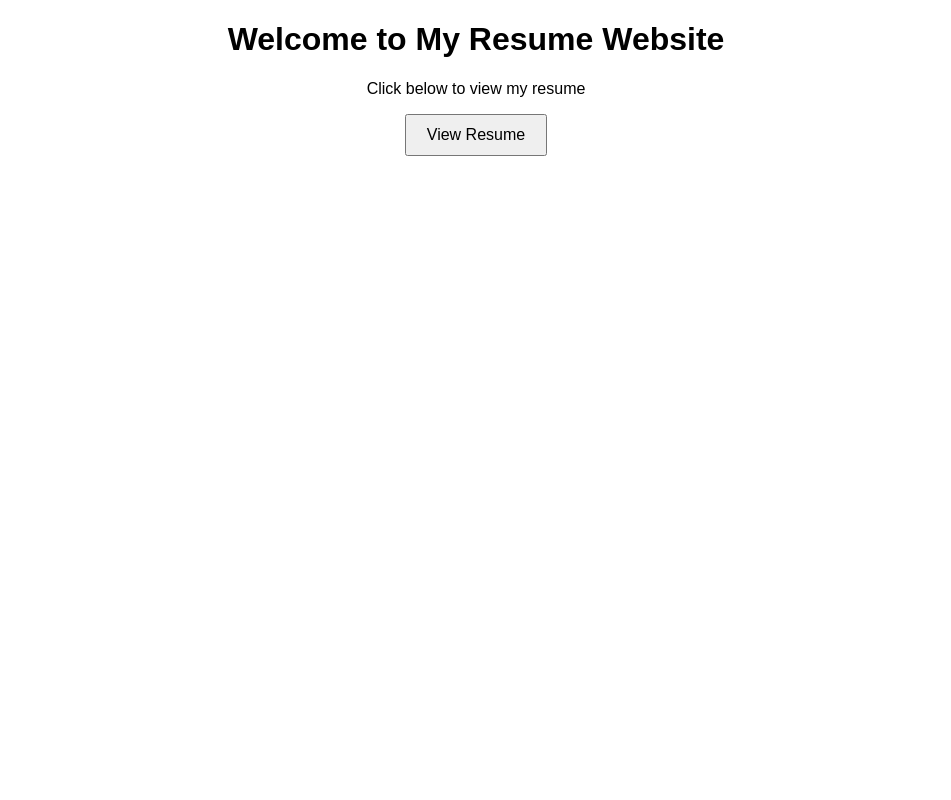
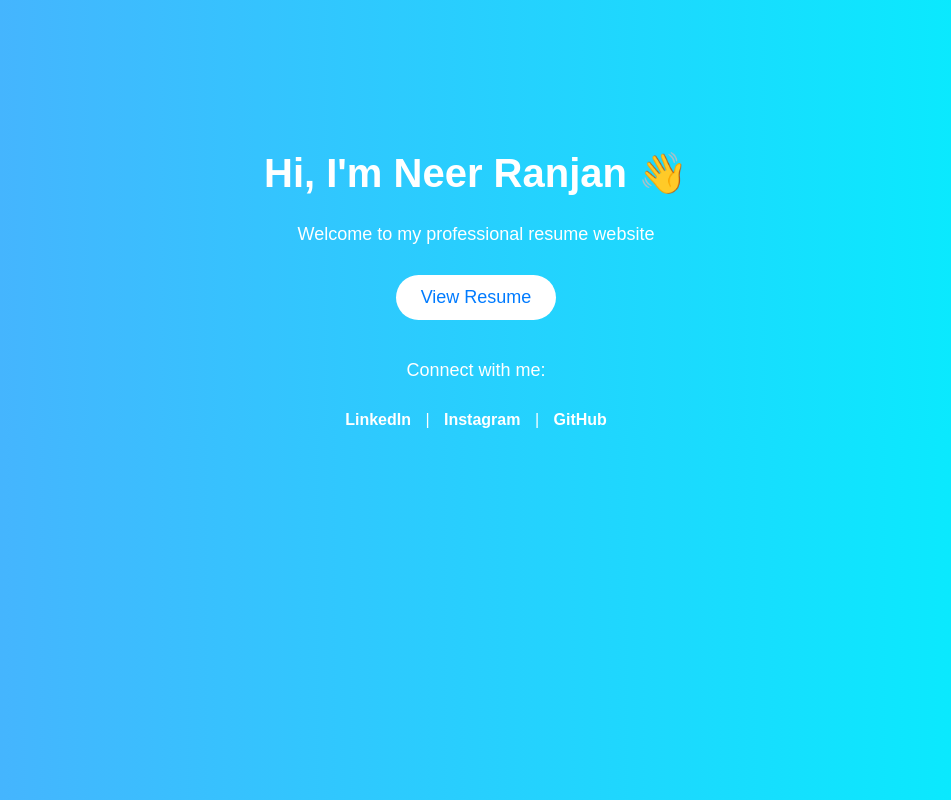
Before and after one commit to kneer4789-ind/kneer4789-ind.github.io, a plain HTML site: page index.html in a window 1280 px wide. Shown: the whole page, without its empty margins (164-1115 px from the left). Drawn offline with Linux system fonts and the light colour scheme.

Commit message:
Update index.html

```diff
--- a/index.html
+++ b/index.html
@@ -1,18 +1,74 @@
 <!DOCTYPE html>
 <html>
 <head>
-    <title>Welcome</title>
+    <title>Neer Ranjan | Resume</title>
+    <style>
+        body {
+            margin: 0;
+            font-family: Arial, sans-serif;
+            background: linear-gradient(to right, #4facfe, #00f2fe);
+            color: white;
+            text-align: center;
+        }
+
+        .container {
+            margin-top: 150px;
+        }
+
+        h1 {
+            font-size: 40px;
+        }
+
+        p {
+            font-size: 18px;
+            margin-bottom: 30px;
+        }
+
+        .btn {
+            padding: 12px 25px;
+            font-size: 18px;
+            border: none;
+            border-radius: 25px;
+            background-color: white;
+            color: #007BFF;
+            cursor: pointer;
+            transition: 0.3s;
+        }
+
+        .btn:hover {
+            background-color: #007BFF;
+            color: white;
+        }
+
+        .social {
+            margin-top: 40px;
+        }
+
+        .social a {
+            margin: 0 10px;
+            text-decoration: none;
+            color: white;
+            font-weight: bold;
+        }
+    </style>
 </head>
-<body style="text-align:center; font-family: Arial;">
+<body>
 
-    <h1>Welcome to My Resume Website</h1>
-    <p>Click below to view my resume</p>
+    <div class="container">
+        <h1>Hi, I'm Neer Ranjan 👋</h1>
+        <p>Welcome to my professional resume website</p>
 
-    <a href="resume.html">
-        <button style="padding:10px 20px; font-size:16px;">
-            View Resume
-        </button>
-    </a>
+        <a href="resume.html">
+            <button class="btn">View Resume</button>
+        </a>
+
+        <div class="social">
+            <p>Connect with me:</p>
+            <a href="#">LinkedIn</a> |
+            <a href="#">Instagram</a> |
+            <a href="#">GitHub</a>
+        </div>
+    </div>
 
 </body>
 </html>
```
